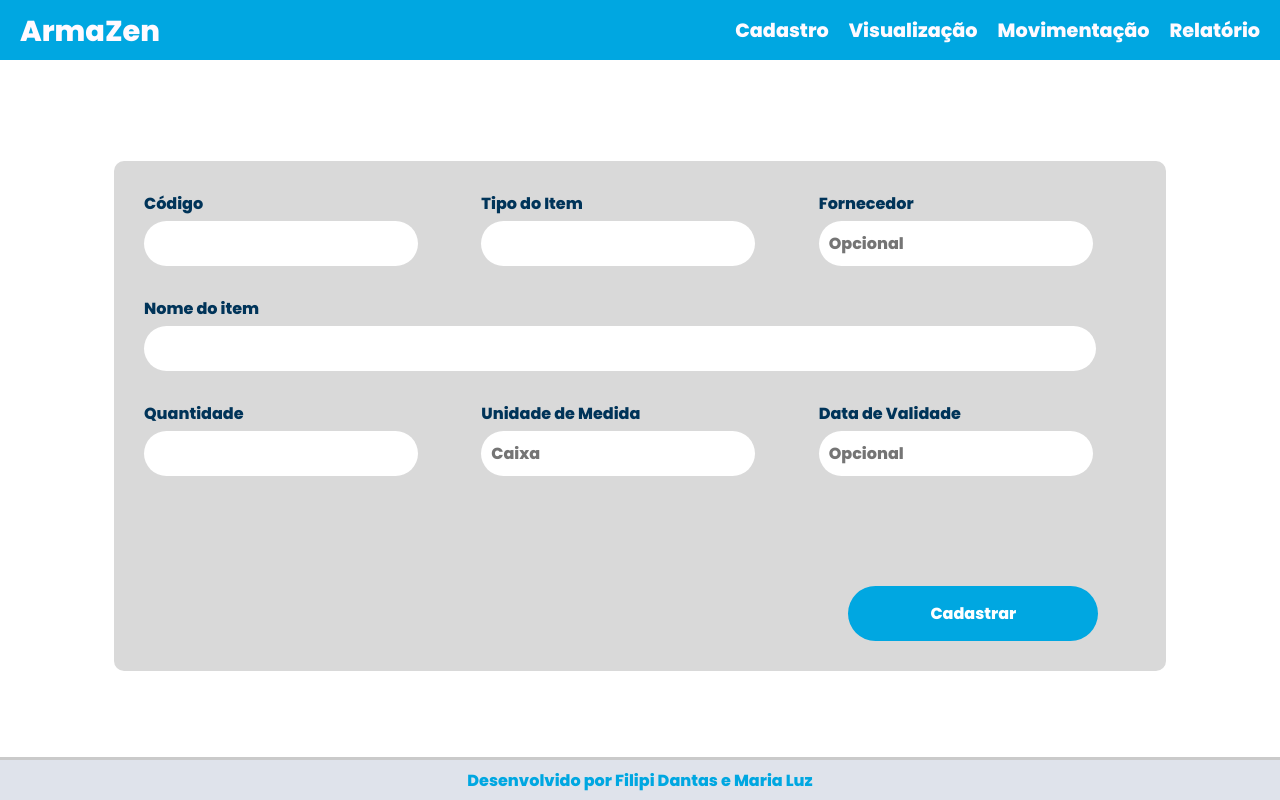
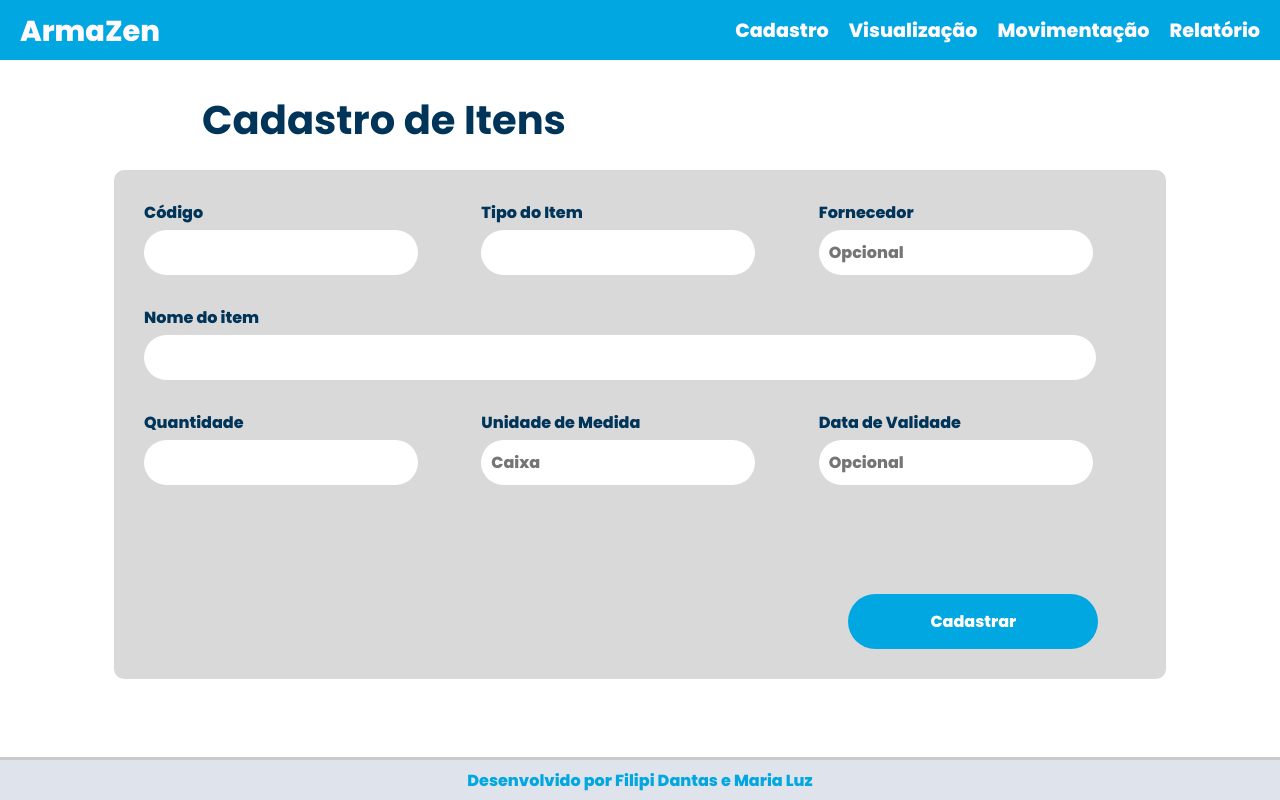
Before and after one commit to Filipi0/armaZen, a Next.js app: page / in a window 1280 px wide. Built offline with nearby package versions, Linux system fonts and the light colour scheme.

Commit message:
Atualizar estilo do h2 no formulário de cadastro de itens

```diff
--- a/src/pages/cadastroItens.jsx
+++ b/src/pages/cadastroItens.jsx
@@ -8,7 +8,7 @@ import Footer from './components/footer.jsx';
 function CadastroItens() {
     return (
         <div>
-            <Header/>
+            <Header />
             <div>
                 <h2 className={styles.h2}>Cadastro de Itens</h2>
 
--- a/src/styles/cadastroItens.module.css
+++ b/src/styles/cadastroItens.module.css
@@ -22,12 +22,16 @@
 }
 
 
-.h2{
-    color: black;
+/* Defina o estilo do h2 dentro do contexto do formulário */
+.h2 {
+    color: #003459;
     font-family: 'Poppins-Medium', sans-serif;
-    font-size:rem;
+    font-size: 2.5rem; /* Defina um tamanho de fonte adequado */
     line-height: 1.5;
     margin: 0;
+    margin-top: 90px; /* Adicione margem superior para afastar do header */
+    text-align: center;
+    margin-right: 40%;
 }
 
 /* Estilos do container principal */
@@ -35,8 +39,9 @@
     display: flex;
     justify-content: center;
     align-items: center;
-    height: 90vh;
+    height: auto; /* Ajuste a altura para evitar overflow */
     padding: 20px;
+    margin-top: 0px;
 }
 
 /* Estilos da seção do formulário */
@@ -46,13 +51,6 @@
     border-radius: 10px;
     width: 80%;
     max-width: 1000px;
-}
-
-.formSection h2 {
-    font-size: 2.5rem;
-    color: #29526f;
-    margin-bottom: 20px;
-    text-align: center;
 }
 
 /* Layout das linhas do formulário */
```
